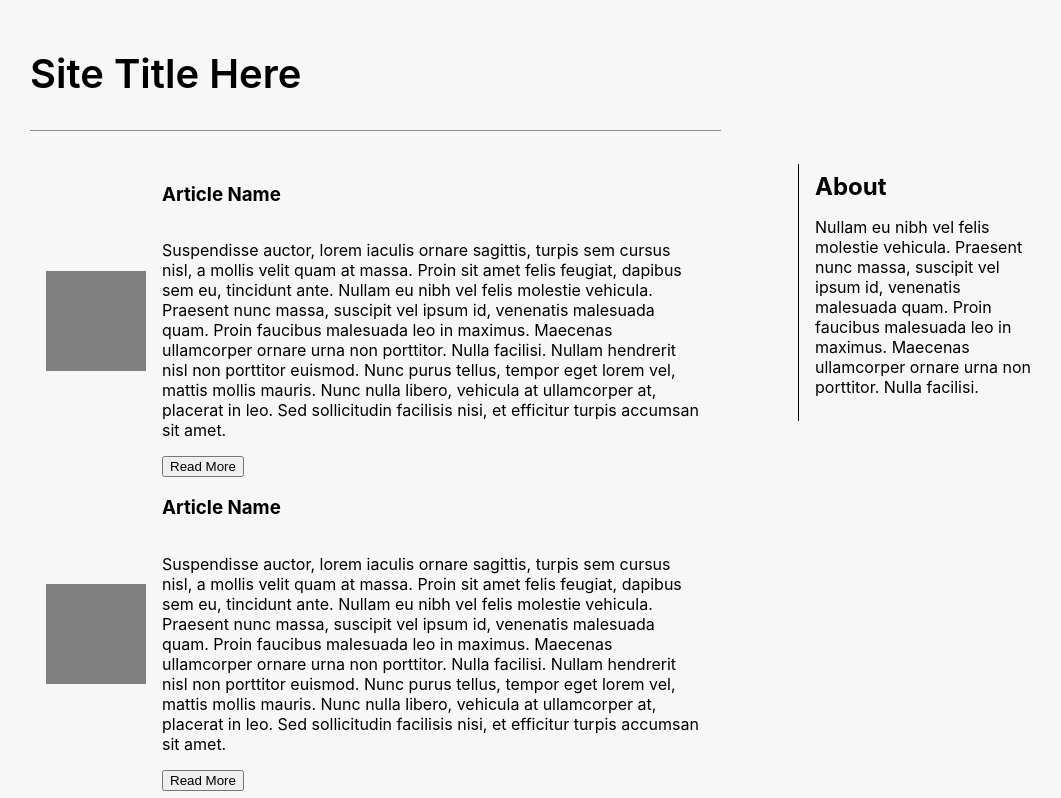
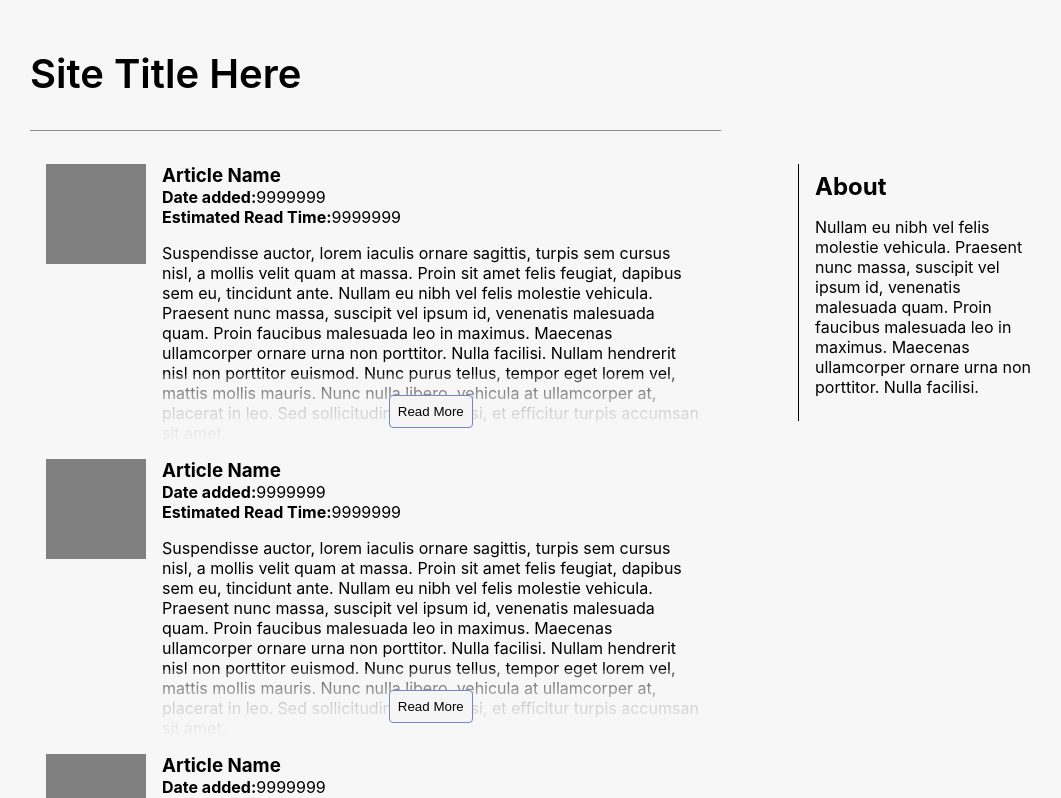
Before and after one commit to wilsonj806/react-headless-press-blog, a React (Create React App) app in the folder react-app/: page / in a window 1280 px wide. Shown: the top 798 px of the page, without its empty margins (98-1159 px from the left). Built offline with nearby package versions, Linux system fonts and the light colour scheme.

Commit message:
Add more styling to DumbCard to match mock
Add more styling to DumbCard so it matches the mock, and has additional content/ renders relevant metadata in. Note that functionality has been coded in yet!

```diff
--- a/react-app/src/components/DumbCard.js
+++ b/react-app/src/components/DumbCard.js
@@ -6,6 +6,14 @@ const DumbCard = () => (
     <header className="card-header" />
     <div className="card-body">
       <h3>Article Name</h3>
+      <p className="content--meta">
+        <span className="label--meta">Date added:</span>
+        9999999
+      </p>
+      <p className="content--meta">
+        <span className="label--meta">Estimated Read Time:</span>
+        9999999
+      </p>
       <p>
         Suspendisse auctor, lorem iaculis ornare sagittis, turpis sem cursus
         nisl, a mollis velit quam at massa. Proin sit amet felis feugiat,
@@ -18,7 +26,9 @@ const DumbCard = () => (
         placerat in leo. Sed sollicitudin facilisis nisi, et efficitur turpis
         accumsan sit amet.
       </p>
-      <button>Read More</button>
+      <div className="card-expand">
+        <button className="btn--read-more">Read More</button>
+      </div>
     </div>
   </section>
 );
--- a/react-app/src/components/styles/landing-card.css
+++ b/react-app/src/components/styles/landing-card.css
@@ -1,6 +1,6 @@
 .card--landing {
   display: flex;
-  align-items: center;
+  align-items: flex-start;
   flex-flow: row nowrap;
   justify-content: flex-start;
 }
@@ -9,8 +9,9 @@
   max-width: 70%;
   display: flex;
   align-items: flex-start;
+  justify-content: center;
   flex-flow: column nowrap;
-  justify-content: center;
+  position: relative;
 }
 
 .card-header {
@@ -19,3 +20,40 @@
   margin: 0 16px;
   background: grey;
 }
+
+h1,
+h2,
+h3,
+h4 {
+  margin: 0;
+}
+
+.content--meta {
+  margin: 0;
+}
+
+.label--meta {
+  font-weight: bold;
+}
+
+.card-expand {
+  width: 100%;
+  height: 72px;
+  position: absolute;
+  bottom: 12px;
+  display: flex;
+  justify-content: center;
+  align-items: center;
+  background: linear-gradient(
+    rgba(247, 247, 247, 0.25),
+    rgba(247, 247, 247, 0.85),
+    rgba(247, 247, 247, 1)
+  );
+}
+
+.btn--read-more {
+  padding: 8px;
+  background-color: rgba(245, 245, 245);
+  border: 1px solid rgb(115, 135, 199);
+  border-radius: 4px;
+}
```
